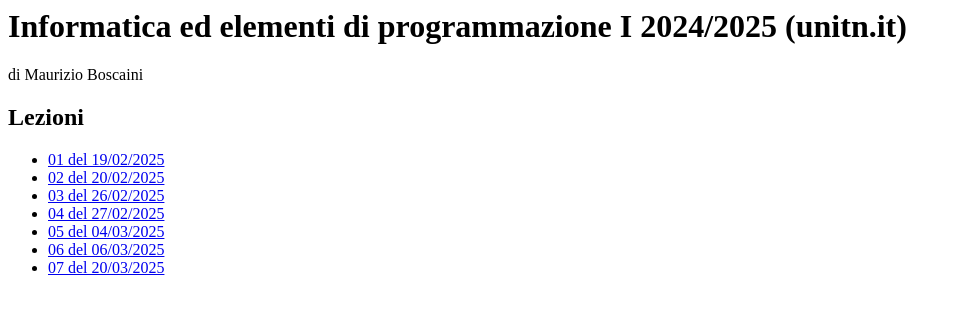
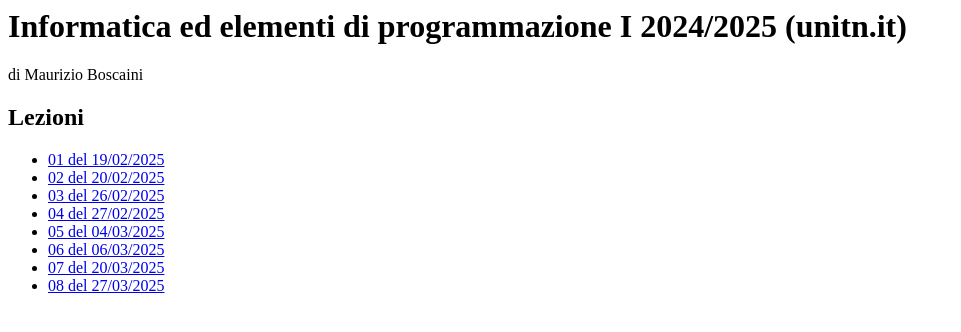
Before and after one commit to mboscaini-unitn/codelabs, a plain HTML site: page index.html in a window 1280 px wide. Shown: the whole page, without its empty margins (0-961 px from the left). Drawn offline with Linux system fonts and the light colour scheme.

Commit message:
Update index.html

```diff
--- a/index.html
+++ b/index.html
@@ -9,4 +9,5 @@ di Maurizio Boscaini
   <li><a href="https://mboscaini-unitn.github.io/codelabs/lab05_appunti">05 del 04/03/2025</a></li>
   <li><a href="https://mboscaini-unitn.github.io/codelabs/lab06_appunti">06 del 06/03/2025</a></li>
   <li><a href="https://mboscaini-unitn.github.io/codelabs/lab07_appunti">07 del 20/03/2025</a></li>
+  <li><a href="https://mboscaini-unitn.github.io/codelabs/lab07_appunti">08 del 27/03/2025</a></li>
 </ul>
```
